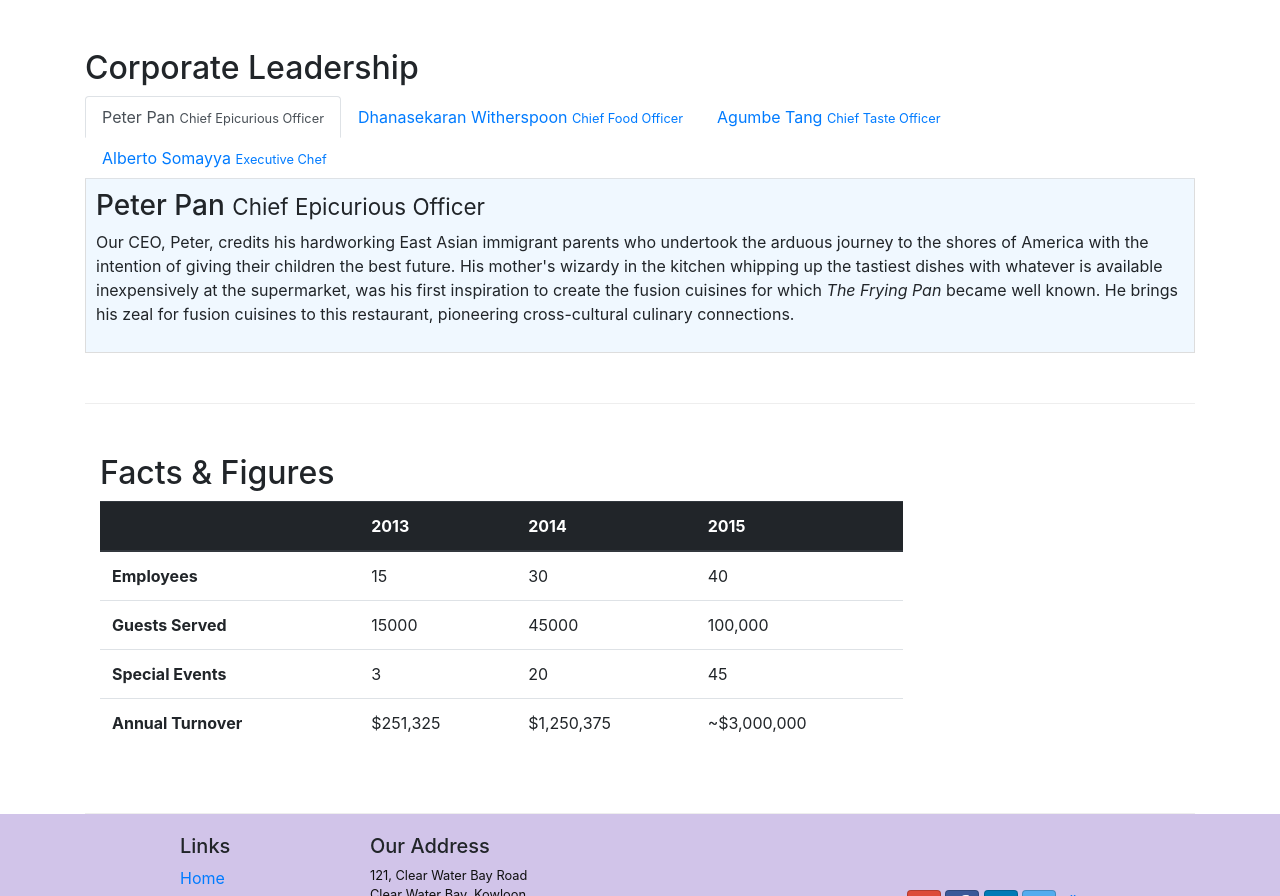
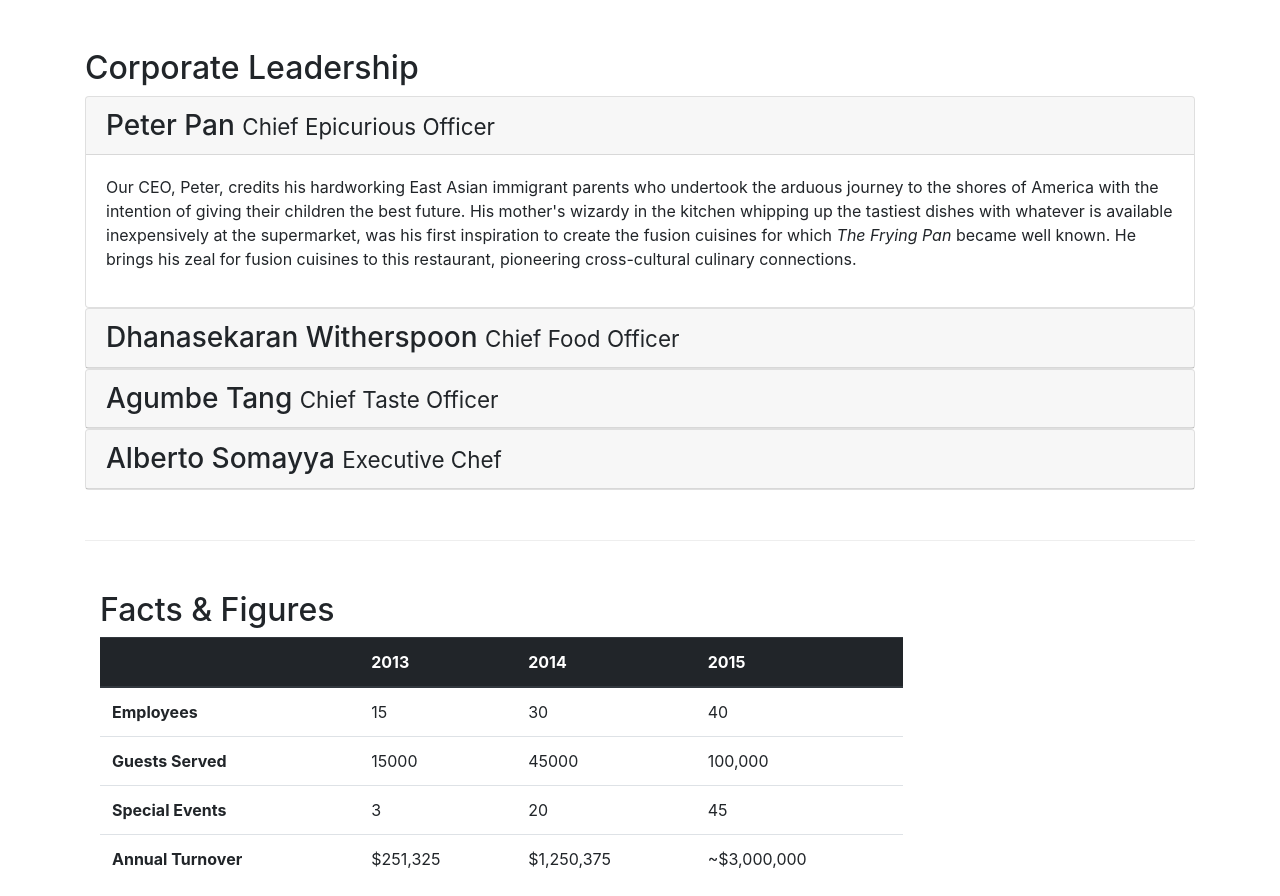
Before and after one commit to bikrantkumar/begining, a website: page aboutus.html in a window 1280 px wide. Shown: the part 1085-1981 px from the top of the page. Drawn offline with nearby package versions, Linux system fonts and the light colour scheme.

Commit message:
accordina

```diff
--- a/aboutus.html
+++ b/aboutus.html
@@ -102,43 +102,62 @@
         <div class = "row  row-content" >
             <div >
                 <h2>Corporate Leadership</h2>
-                <div >
-                    <ul class="nav nav-tabs">
-                        <li class="nav-item">
-                           <a class="nav-link active" href="#Peter" role="tab" data-toggle="tab">Peter Pan <small>Chief Epicurious Officer</small></a>
-                        </li>
-                        <li class="nav-item">
-                            <a class="nav-link " href="#Dhanasekaran" role="tab" data-toggle="tab">Dhanasekaran Witherspoon <small>Chief Food Officer</small></a>
-                         </li>
-                        <li class="nav-item">
-                            <a class="nav-link " href="#Agumbe" role="tab" data-toggle="tab">Agumbe Tang <small>Chief Taste Officer</small></a>
-                        </li>
-                        <li class="nav-item">
-                            <a class="nav-link " href="#Alberto" role="tab" data-toggle="tab">Alberto Somayya <small>Executive Chef</small></a>
-                        </li>
-
-                    </ul>
+                <div id = "accordion">
+                    <div class = "card ">
+                        <div class="card-header" role="tab" id = "peterhead">
+                            <h3 class="mb-0">
+                                <a class="collapsed" data-toggle="collapse" data-target="#peter">Peter Pan <small>Chief Epicurious Officer</small></a>
+                            </h3>
                         </div>
-                <div class= "tab-content">
-                    <div class= "tab-pane fade show active" id ="Peter" role="tabpanel">
-                        <h3>Peter Pan <small>Chief Epicurious Officer</small></h3>
+                        <div class="collapse show" id="peter" data-parent="#accordion">
+                            <div class="card-body">
                                 <p class = "d-none d-md-block">Our CEO, Peter, credits his hardworking East Asian immigrant parents who undertook the arduous journey to the shores of America with the intention of giving their children the best future. His mother's wizardy in the kitchen whipping up the tastiest dishes with whatever is available inexpensively at the supermarket, was his first inspiration to create the fusion cuisines for which <em>The Frying Pan</em> became well known. He brings his zeal for fusion cuisines to this restaurant, pioneering cross-cultural culinary connections.</p>
                             </div>
-                    <div class= "tab-pane fade " id ="Dhanasekaran" role="tabpanel">
-                        <h3>Dhanasekaran Witherspoon <small>Chief Food Officer</small></h3>
+                        </div>
+                    </div>
+                    <div class="card">
+                        <div class="card-header" role="tab" id="dannyhead">
+                            <h3 class="mb-0">
+                                <a class="collapsed" data-toggle="collapse" data-target="#danny">
+                                Dhanasekaran Witherspoon <small>Chief Food Officer</small>
+                                </a>
+                            </h3>
+                        </div>
+                        <div class="collapse" id="danny" data-parent="#accordion">
+                            <div class="card-body">
                                 <p class = "d-none d-md-block">Our CFO, Danny, as he is affectionately referred to by his colleagues, comes from a long established family tradition in farming and produce. His experiences growing up on a farm in the Australian outback gave him great appreciation for varieties of food sources. As he puts it in his own words, <em>Everything that runs, wins, and everything that stays, pays!</em></p>
                             </div>
-                    <div class= "tab-pane fade " id ="Agumbe" role="tabpanel">
-                        <h3>Agumbe Tang <small>Chief Taste Officer</small></h3>
+                        </div>
+                    </div>
+                    <div class="card">
+                        <div class="card-header" role="tab" id="agumbehead">
+                            <h3 class="mb-0">
+                                <a class="collapsed" data-toggle="collapse" data-target="#agumbe">
+                                Agumbe Tang <small>Chief Taste Officer</small>
+                                </a>
+                            </h3>
+                        </div>
+                        <div class="collapse" id="agumbe" data-parent="#accordion">
+                            <div class="card-body">
                                 <p class = "d-none d-md-block">Blessed with the most discerning gustatory sense, Agumbe, our CTO, personally ensures that every dish that we serve meets his exacting tastes. Our chefs dread the tongue lashing that ensues if their dish does not meet his exacting standards. He lives by his motto, <em>You click only if you survive my lick.</em></p>
                             </div>
-                    <div class= "tab-pane fade " id ="Alberto" role="tabpanel">
-                        <h3>Alberto Somayya <small>Executive Chef</small></h3>
+                        </div>
+                    </div>
+                    <div class="card">
+                        <div class="card-header" role="tab" id="albertohead">
+                            <h3 class="mb-0">
+                                <a class="collapsed" data-toggle="collapse" data-target="#alberto">
+                                Alberto Somayya <small>Executive Chef</small>
+                                </a>
+                            </h3>
+                        </div>
+                        <div class="collapse" id="alberto" data-parent="#accordion">
+                            <div class="card-body">
                                 <p class = "d-none d-md-block">Award winning three-star Michelin chef with wide International experience having worked closely with whos-who in the culinary world, he specializes in creating mouthwatering Indo-Italian fusion experiences. He says, <em>Put together the cuisines from the two craziest cultures, and you get a winning hit! Amma Mia!</em></p>
                             </div>
-
                         </div>
-
+                    </div>
+                </div>
             </div>
         </div>
        <div class = "row row-content">
```
Lines whose indentation alone changed are shown as unchanged.
